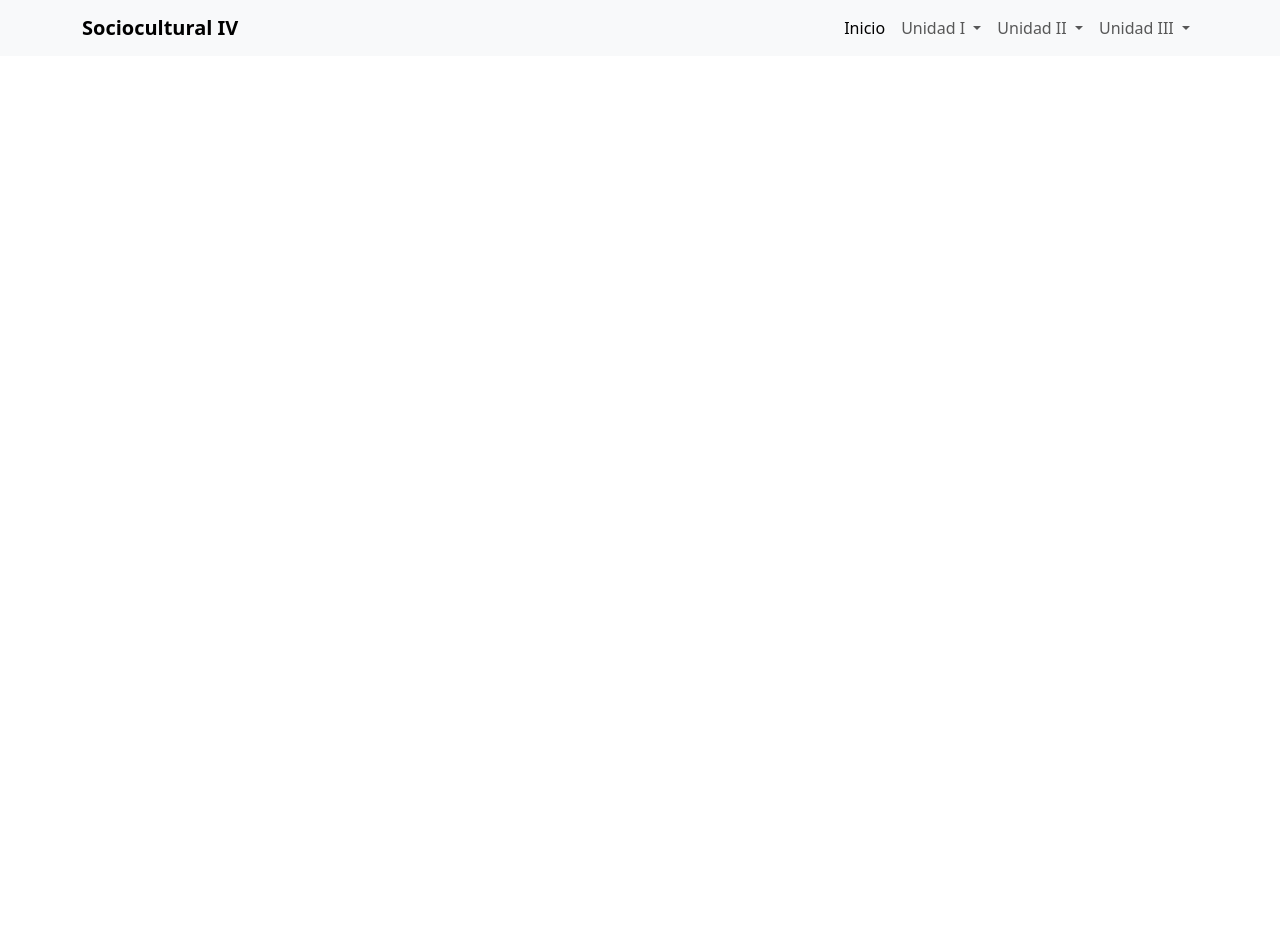
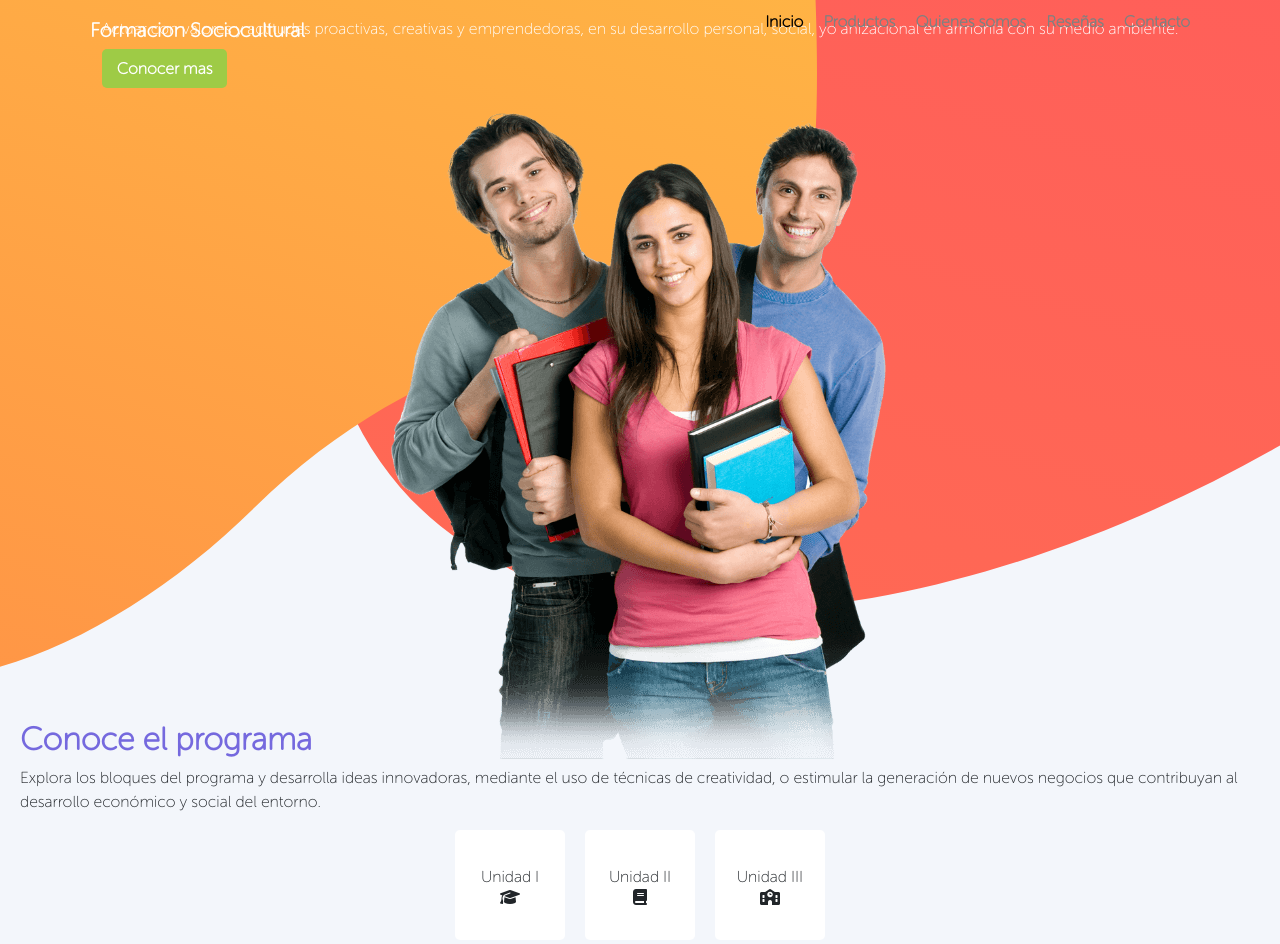
Before and after one commit to Roberto12541/FormacionSociocultural-IV, a plain HTML site: page index.html in a window 1280 px wide. Before the commit the page ends 800 px from the top, so only its background shows below. Drawn offline with nearby package versions, Linux system fonts and the light colour scheme.

Commit message:
primer commit

```diff
--- a/index.html
+++ b/index.html
@@ -5,6 +5,7 @@
     <meta charset="UTF-8">
     <meta http-equiv="X-UA-Compatible" content="IE=edge">
     <meta name="viewport" content="width=device-width, initial-scale=1.0">
+    <script src="https://kit.fontawesome.com/41bcea2ae3.js" crossorigin="anonymous"></script>
     <link href="https://cdn.jsdelivr.net/npm/bootstrap@5.3.0-alpha1/dist/css/bootstrap.min.css" rel="stylesheet"
         integrity="sha384-GLhlTQ8iRABdZLl6O3oVMWSktQOp6b7In1Zl3/Jr59b6EGGoI1aFkw7cmDA6j6gD" crossorigin="anonymous">
     <link rel="stylesheet" href="./css/style.css">
@@ -12,54 +13,64 @@
 </head>
 
 <body>
-    <nav class="navbar navbar-expand-lg bg-body-tertiary">
-        <div class="container">
-            <a class="navbar-brand colorPrimario fw-semibold" href="#">Sociocultural IV </a>
-            <button class="navbar-toggler border-0" type="button" data-bs-toggle="collapse" data-bs-target="#navbarNavDropdown"
-                aria-controls="navbarNavDropdown" aria-expanded="false" aria-label="Toggle navigation">
-                <span class="navbar-toggler-icon"></span>
-            </button>
-            <div class="collapse navbar-collapse justify-content-end" id="navbarNavDropdown">
-                <ul class="navbar-nav">
-                    <li class="nav-item">
-                        <a class="nav-link active" aria-current="page" href="./index.html">Inicio</a>
-                    </li>
-                    <li class="nav-item dropdown">
-                        <a class="nav-link dropdown-toggle" href="#" role="button" data-bs-toggle="dropdown"
-                            aria-expanded="false">
-                            Unidad I
-                        </a>
-                        <ul class="dropdown-menu">
-                            <li><a class="dropdown-item" href="#">Inteligencias Multiples</a></li>
-                            <li><a class="dropdown-item" href="#">5 Mentes del futuro</a></li>
-                        </ul>
-                    </li>
-                    <li class="nav-item dropdown">
-                        <a class="nav-link dropdown-toggle" href="#" role="button" data-bs-toggle="dropdown"
-                            aria-expanded="false">
-                            Unidad II
-                        </a>
-                        <ul class="dropdown-menu">
-                            <li><a class="dropdown-item" href="#">Action</a></li>
-                            <li><a class="dropdown-item" href="#">Another action</a></li>
-                            <li><a class="dropdown-item" href="#">Something else here</a></li>
-                        </ul>
-                    </li>
-                    <li class="nav-item dropdown">
-                        <a class="nav-link dropdown-toggle" href="#" role="button" data-bs-toggle="dropdown"
-                            aria-expanded="false">
-                            Unidad III
-                        </a>
-                        <ul class="dropdown-menu">
-                            <li><a class="dropdown-item" href="#">Action</a></li>
-                            <li><a class="dropdown-item" href="#">Another action</a></li>
-                            <li><a class="dropdown-item" href="#">Something else here</a></li>
-                        </ul>
-                    </li>
-                </ul>
+
+    <header>
+        <div class="container__header">
+            <a href="./index.html">Formacion Sociocultural</a>
+            <div class="menu bg-blanco">
+                <nav>
+                    <ul>
+                        <li><a href="./index.html" class="item-nav-activo">Inicio</a></li>
+                        <li><a href="./pages/productos.html" class="item-nav">Productos</a></li>
+                        <li><a href="./pages/sobre-nosotros.html" class="item-nav">Quienes somos</a></li>
+                        <li><a href="./pages/reseñas.html" class="item-nav">Reseñas</a></li>
+                        <li><a href="./pages/contacto.html" class="item-nav">Contacto</a></li>
+                    </ul>
+                </nav>
+            </div>
+            <i class="fa-solid fa-bars" id="icon_menu"></i>
+        </div>
+    </header>
+
+    <section class="home">
+        <div class="texto">
+            <h1>Formacion Sociocultural</h1>
+            <p>Actuar con valores y actitudes proactivas, creativas y emprendedoras, en su desarrollo personal, social, yo anizacional en armonía con su medio ambiente.</p>
+            <a href="">Conocer mas</a>
+        </div>
+        <div class="img">
+            <img src="img/estudiantes.png" alt="">
+        </div>
+    </section>
+
+    <section class="programa">
+        <div class="texto">
+            <h2>Conoce el programa</h2>
+            <p>Explora los bloques del programa y desarrolla ideas innovadoras, mediante el uso de técnicas de creatividad, o estimular la generación de nuevos negocios que contribuyan al desarrollo económico y social del entorno.</p>
+        </div>
+        <div class="bloques">
+            <div class="bloque">
+                <div class="bloque_texto">
+                    Unidad I
+                </div>
+                <i class="fa-sharp fa-solid fa-graduation-cap"></i>
+            </div>
+            <div class="bloque">
+                <div class="bloque_texto">
+                    Unidad II
+                </div>
+                <i class="fa-solid fa-book"></i>
+            </div>
+            <div class="bloque">
+                <div class="bloque_texto">
+                    Unidad III
+                </div>
+                <i class="fa-solid fa-school"></i>
             </div>
         </div>
-    </nav>
+    </section>
+
+    <script src="./js/script.js"></script>
     <script src="https://cdn.jsdelivr.net/npm/bootstrap@5.3.0-alpha1/dist/js/bootstrap.bundle.min.js"
         integrity="sha384-w76AqPfDkMBDXo30jS1Sgez6pr3x5MlQ1ZAGC+nuZB+EYdgRZgiwxhTBTkF7CXvN"
         crossorigin="anonymous"></script>
--- /dev/null
+++ b/js/script.js
@@ -0,0 +1,15 @@
+document.getElementById("icon_menu").addEventListener("click", mostrar_menu);
+
+function mostrar_menu(){
+
+    document.querySelector(".menu").classList.toggle("mostrar_menu");
+
+}
+
+window.onscroll = function () {
+    var posicion = window.pageYOffset || document.documentElement.scrollTop;
+    var elemento1 = document.getElementById("icon_heart");
+    var elemento2 = document.getElementById("icon_fire");
+    elemento1.style.bottom = posicion * 0.1 + "px";
+    elemento2.style.top = posicion * 0.1 + "px";
+}
--- /dev/null
+++ b/scss/base/_base.scss
@@ -0,0 +1,22 @@
+@font-face {
+    font-family: MuseoSansRounded;
+    src:
+    url('../../css/font/MuseoSansRounded100.otf'),
+    url('../../css/font/MuseoSansRounded300.otf'),
+    url('../../css/font/MuseoSansRounded500.otf'),
+    url('../../css/font/MuseoSansRounded700.otf'),
+    url('../../css/font/MuseoSansRounded900.otf'),
+    url('../../css/font/MuseoSansRounded1000.otf')
+    ;
+}
+*{
+    margin: 0;
+    padding: 0;
+    box-sizing: border-box;
+    list-style: none;
+    text-decoration: none;
+    font-family: MuseoSansRounded;
+}
+body{
+    background-color: #f3f6fb;
+}
--- /dev/null
+++ b/scss/components/nav.scss
@@ -0,0 +1,83 @@
+header{
+    position: absolute;
+    width: 100%;
+    height: 60px;
+    & .container__header{
+        max-width: 1200px;
+        height: 100%;
+        margin: auto;
+        padding: 20px;
+        display: flex;
+        justify-content: space-between;
+        align-items: center;
+        i{
+            color: white;
+        }
+        & a{
+            color: white;
+            font-weight: bold;
+            font-size: 20px;
+            text-decoration: none;
+        }
+        & .menu{
+            height: 0px;
+            position: absolute;
+            right: 5px;
+            top: 65px;
+            overflow: hidden;
+            z-index: 10;
+            box-shadow: 0px 0px 30px -20px rgb(0 0 0 / 50%);
+            transition: all 300ms;
+            & nav ul{
+                display: flex;
+                padding: 20px 0px;
+                flex-direction: column;
+                & li{
+                    list-style: none;
+                    padding: 10px 40px;
+                    & .item-nav{
+                        font-size: 16px;
+                        text-decoration: none;
+                        transition: opacity 300ms;
+                        color: gray;
+                        &-activo{
+                            color: black;
+                            @extend .item-nav;
+                        }
+                    }
+                }
+            }
+        }
+        & .mostrar_menu {
+            height: 235px;
+        }
+        & #icon_menu {
+            display: block;
+            cursor: pointer;
+            font-size: 24px;
+        }
+    }
+}
+@media (min-width: 768px){
+    header .container__header{
+        padding: 0px 50px;
+        & #icon_menu{
+            display: none;
+        }
+        & .menu{
+            position: relative;
+            overflow: visible;
+            top: 0;
+            right: 0;
+            height: auto;
+            & nav ul{
+                flex-direction: row;
+                padding: 0;
+                gap: 20px;
+                & li{
+                    padding: 0;
+                }
+            }
+        }
+    }
+}
--- /dev/null
+++ b/scss/main.scss
@@ -0,0 +1,4 @@
+@import "./base/_base";
+@import "./utils/_utils";
+@import "./components/nav";
+@import "./pages/index.scss";
--- /dev/null
+++ b/scss/pages/_index.scss
@@ -0,0 +1,65 @@
+.home{
+    background-image: url("../../img/bg-1.svg");
+    background-size: cover;
+    background-position: center center;
+    background-repeat: no-repeat;
+    height: 90vh;
+    display: flex;
+    justify-content: center;
+    align-items: center;
+    flex-direction: column;
+    padding: 0px 20px;
+    .texto{
+        h1{
+            color: white;
+            font-weight: 1000;
+        }
+        p{
+            color: white;
+        }
+        a{
+            background-color: #9ecb46;
+            padding: 10px 15px;
+            border-radius: 5px;
+            color: white;
+            text-decoration: none;
+            font-weight: bold;
+        }
+    }
+    .img img{
+        width: 100%;
+    }
+}
+
+.programa{
+    height: 90vh;
+    background-image: url("../../img/bg-2.svg");
+    background-size: cover;
+    background-position: center bottom;
+    background-repeat: no-repeat;
+    padding: 0px 20px;
+    display: flex;
+    flex-direction: column;
+    .texto{
+        h2{
+            color: #7569de;
+            font-weight: 1000;
+        }
+    }
+    .bloques{
+        display: flex;
+        gap: 20px;
+        justify-content: center;
+        align-items: center;
+        .bloque{
+            display: flex;
+            flex-direction: column;
+            justify-content: center;
+            align-items: center;
+            border-radius: 5px;
+            width: 110px;
+            height: 110px;
+            background-color: #fff;
+        }
+    }
+}
```
Also changed, not shown: css/font/MuseoSansRounded100.otf (added), css/font/MuseoSansRounded1000.otf (added), css/font/MuseoSansRounded300.otf (added), css/font/MuseoSansRounded500.otf (added), css/font/MuseoSansRounded700.otf (added), css/font/MuseoSansRounded900.otf (added), css/style.css, img/bg-1.svg (added), img/bg-2.svg (added), img/estudiantes.png (added), scss/utils/_utils.scss (added), 1 other file.
